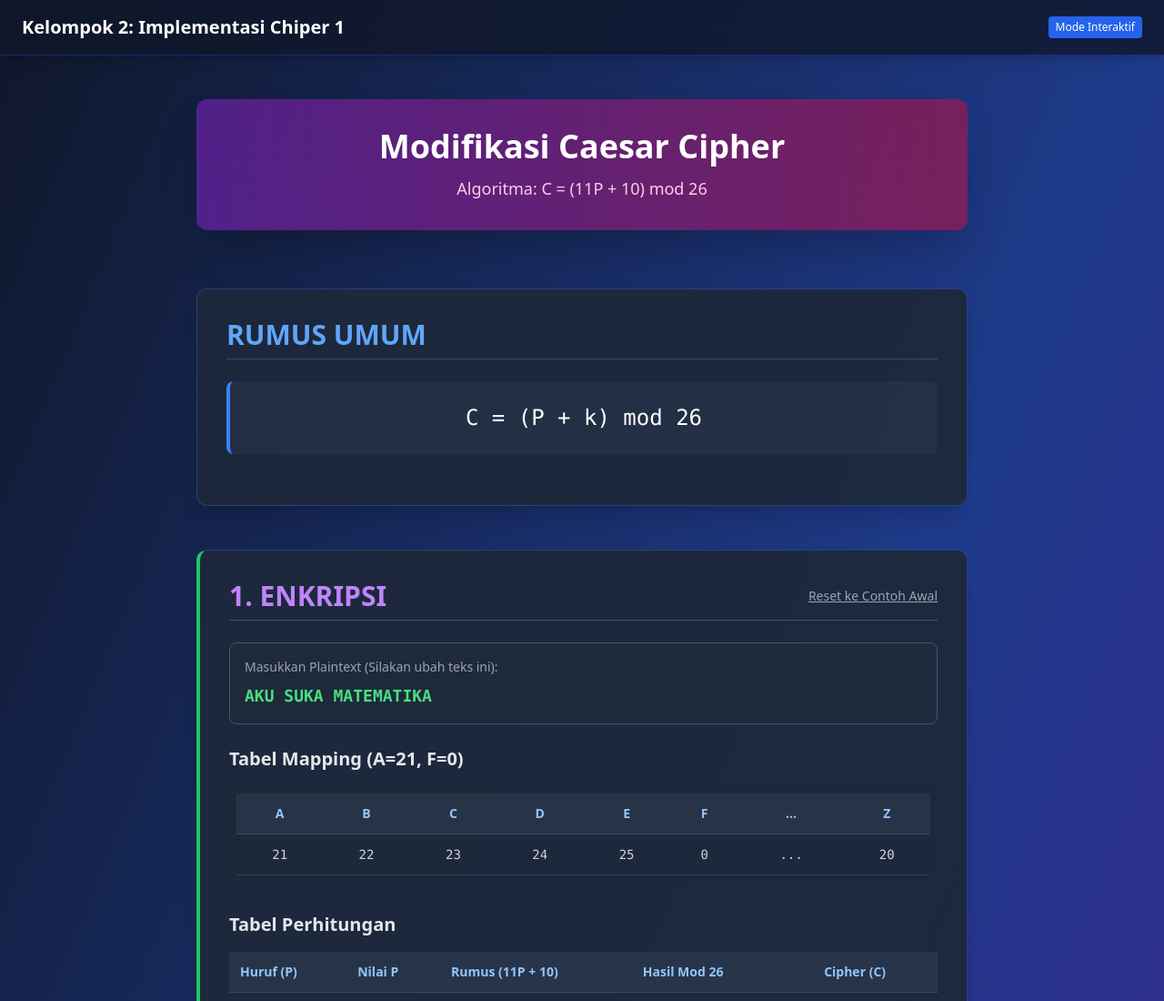
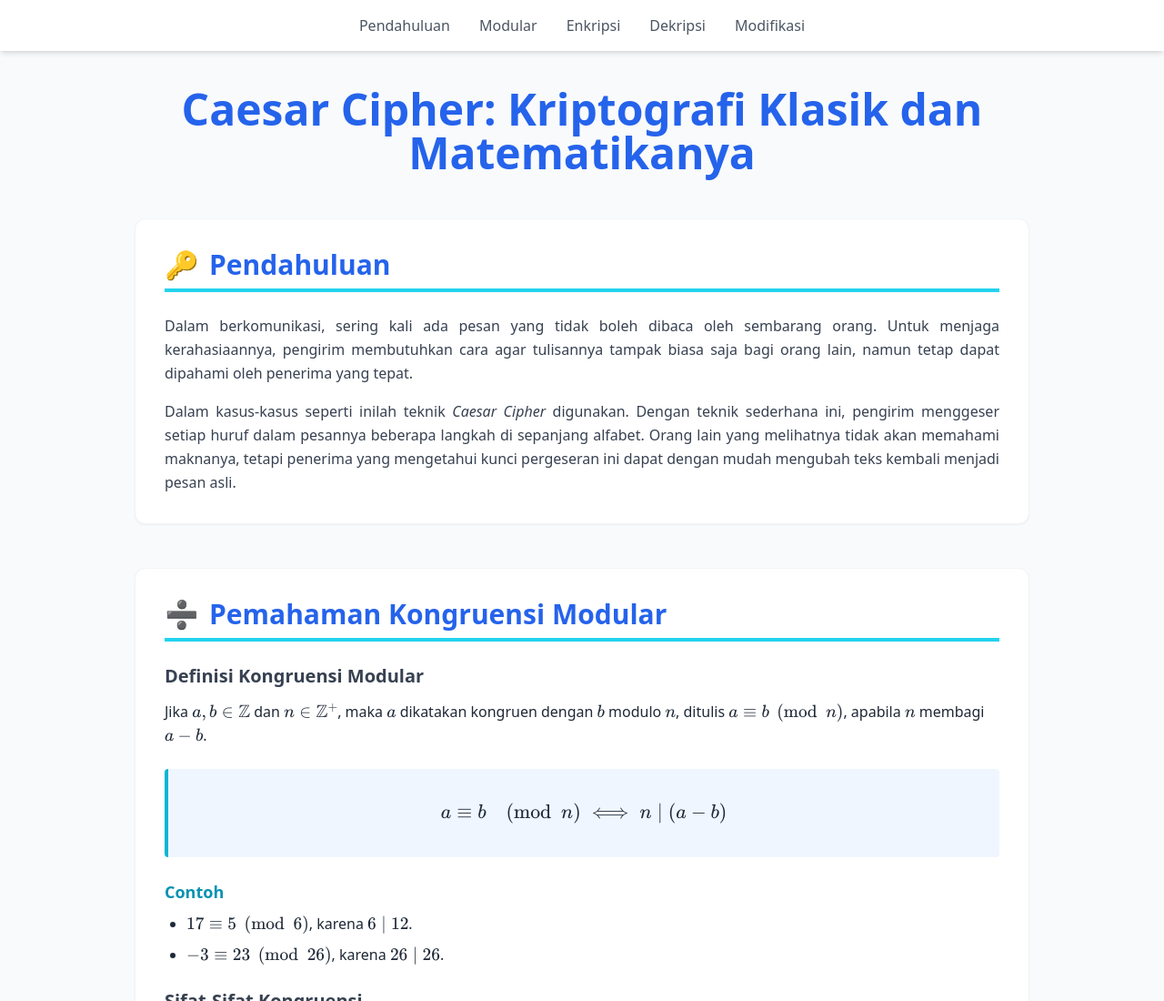
Before and after one commit to Untukmu11/FinalUASTeoriBilangan, a Next.js app: page / in a window 1280 px wide. Shown: the top 1100 px of the page at 91% size. Built offline with nearby package versions, Linux system fonts and the light colour scheme.

Commit message:
first commit

```diff
--- a/app/page.js
+++ b/app/page.js
@@ -1,262 +1,237 @@
-"use client"; // Wajib ada karena kita menggunakan interaksi (useState)
+"use client";
 
-import React, { useState, useEffect } from "react";
+import React, { useEffect } from "react";
 
-export default function CipherPage() {
-  // --- STATE (Pengganti variabel global) ---
-  const [inputText, setInputText] = useState("AKU SUKA MATEMATIKA");
-  const [cipherResult, setCipherResult] = useState("");
-  const [plainResult, setPlainResult] = useState("");
-  const [encryptData, setEncryptData] = useState([]);
-  const [decryptData, setDecryptData] = useState([]);
-
-  // --- LOGIKA (Sama seperti script asli Anda) ---
-  const mapStr = "FGHIJKLMNOPQRSTUVWXYZABCDE";
-  // Index 0 = 'F', Index 21 = 'A'
-
-  // Buat mapping object agar pencarian cepat
-  const charToVal = {};
-  for (let i = 0; i < mapStr.length; i++) {
-    charToVal[mapStr[i]] = i;
+export default function CaesarTheoryPage() {
+  // Fungsi ini dijalankan setelah halaman dimuat untuk memuat dan memproses MathJax
+  useEffect(() => {
+    // 1. Konfigurasi MathJax
+    window.MathJax = {
+      tex: {
+        inlineMath: [['$', '$'], ['\\(', '\\)']]
+      },
+      svg: {
+        fontCache: 'global'
       }
-
-  function mod(n, m) {
-    return ((n % m) + m) % m;
-  }
-
-  // Fungsi kalkulasi yang berjalan otomatis saat inputText berubah
-  useEffect(() => {
-    const input = inputText.toUpperCase();
-    let fullCipher = "";
-    let fullPlain = "";
-    let encRows = [];
-    let decRows = [];
-
-    for (let i = 0; i < input.length; i++) {
-      const char = input[i];
-
-      // Jika karakter tidak ada di map (misal spasi), lewati kalkulasi
-      if (!charToVal.hasOwnProperty(char)) {
-        fullCipher += char;
-        fullPlain += char;
-        continue;
-      }
-
-      // 1. ENKRIPSI
-      const P = charToVal[char];
-      const rawC = 11 * P + 10;
-      const C_val = mod(rawC, 26);
-      const C_char = mapStr[C_val];
-
-      fullCipher += C_char;
-
-      encRows.push({
-        char: char,
-        pVal: P,
-        formula: `11(${P}) + 10 = ${rawC}`,
-        modRes: `${rawC} mod 26 = ${C_val}`,
-        result: C_char,
-      });
-
-      // 2. DEKRIPSI (Dari hasil cipher tadi)
-      const rawP = 19 * (C_val - 10);
-      const P_recov_val = mod(rawP, 26);
-      const P_recov_char = mapStr[P_recov_val];
-
-      fullPlain += P_recov_char;
-
-      decRows.push({
-        cChar: C_char,
-        cVal: C_val,
-        formula: `19(${C_val}-10) = ${rawP}`,
-        modRes: `${rawP} mod 26 = ${P_recov_val}`,
-        result: P_recov_char,
-      });
-    }
-
-    setCipherResult(fullCipher);
-    setPlainResult(fullPlain);
-    setEncryptData(encRows);
-    setDecryptData(decRows);
-  }, [inputText]); // Akan dijalankan ulang setiap inputText berubah
-
-  const handleReset = () => {
-    setInputText("AKU SUKA MATEMATIKA");
     };
 
-  // --- RENDER JSX (Pengganti HTML body) ---
+    // 2. Cek apakah script sudah ada untuk menghindari duplikasi
+    if (!document.getElementById('mathjax-script')) {
+      const script = document.createElement('script');
+      script.src = "https://cdn.jsdelivr.net/npm/mathjax@3/es5/tex-mml-chtml.js";
+      script.async = true;
+      script.id = "mathjax-script";
+
+      script.onload = () => {
+        if (window.MathJax) {
+          window.MathJax.typesetPromise();
+        }
+      };
+
+      document.head.appendChild(script);
+    } else {
+      // Jika script sudah ada, minta render ulang
+      if (window.MathJax) {
+        window.MathJax.typesetPromise();
+      }
+    }
+  }, []);
+
+  // Fungsi helper untuk scroll halus
+  const handleScroll = (e, id) => {
+    e.preventDefault();
+    const element = document.getElementById(id);
+    if (element) {
+      element.scrollIntoView({ behavior: "smooth" });
+    }
+  };
+
   return (
-    <div
-      className="min-h-screen text-white font-sans"
-      style={{
-        backgroundImage: "linear-gradient(to bottom right, #0F172A, #1E3A8A, #4C1D95)",
-      }}
+    <div className="min-h-screen bg-gray-50 text-gray-800 font-sans leading-relaxed selection:bg-blue-100">
+
+      {/* --- HEADER & NAVIGASI --- */}
+      <header className="bg-white sticky top-0 z-50 shadow-md">
+        <div className="container mx-auto max-w-5xl px-5 py-4">
+          <nav>
+            <ul className="flex flex-wrap justify-center gap-4 md:gap-8 text-sm md:text-base font-medium text-gray-600">
+              {["Pendahuluan", "Modular", "Enkripsi", "Dekripsi", "Modifikasi"].map((item) => (
+                <li key={item}>
+                  <a
+                    href={`#${item.toLowerCase()}`}
+                    className="hover:text-blue-600 hover:border-b-2 hover:border-blue-600 transition-all pb-1 cursor-pointer"
+                    onClick={(e) => handleScroll(e, item.toLowerCase())}
                   >
-      {/* Header */}
-      <header className="bg-slate-900/80 backdrop-blur-md border-b border-blue-800/50 sticky top-0 z-50 shadow-lg">
-        <div className="container mx-auto px-6 py-4 flex justify-between items-center">
-          <h1 className="text-xl font-bold text-white">
-            Kelompok 2: Implementasi Chiper 1
-          </h1>
-          <span className="text-xs bg-blue-600 px-2 py-1 rounded">
-            Mode Interaktif
-          </span>
+                    {item}
+                  </a>
+                </li>
+              ))}
+            </ul>
+          </nav>
         </div>
       </header>
 
-      <main className="container mx-auto px-6 py-12 max-w-4xl">
-        {/* Hero Section */}
-        <div className="text-center mb-16 p-8 rounded-xl bg-gradient-to-r from-purple-800/70 to-pink-800/70 shadow-2xl">
-          <h2 className="text-4xl font-extrabold mb-3">
-            Modifikasi Caesar Cipher
+      {/* --- KONTEN UTAMA --- */}
+      <main className="container mx-auto max-w-5xl px-5 py-10 space-y-12">
+        <h1 className="text-4xl md:text-5xl font-bold text-center text-blue-600 mb-10">
+          Caesar Cipher: Kriptografi Klasik dan Matematikanya
+        </h1>
+
+        {/* 1. PENDAHULUAN */}
+        <section id="pendahuluan" className="bg-white p-8 rounded-xl shadow-sm border border-gray-100">
+          <h2 className="text-3xl font-bold text-blue-600 mb-6 border-b-4 border-cyan-400 pb-2 flex items-center gap-3">
+            <span role="img" aria-label="Kunci">🔑</span> Pendahuluan
           </h2>
-          <p className="text-lg text-pink-200">
-            Algoritma: C = (11P + 10) mod 26
+          <div className="space-y-4 text-justify text-gray-700">
+            <p>
+              Dalam berkomunikasi, sering kali ada pesan yang tidak boleh dibaca oleh sembarang orang.
+              Untuk menjaga kerahasiaannya, pengirim membutuhkan cara agar tulisannya tampak biasa saja bagi orang lain,
+              namun tetap dapat dipahami oleh penerima yang tepat.
+            </p>
+            <p>
+              Dalam kasus-kasus seperti inilah teknik <em>Caesar Cipher</em> digunakan. Dengan teknik sederhana ini,
+              pengirim menggeser setiap huruf dalam pesannya beberapa langkah di sepanjang alfabet.
+              Orang lain yang melihatnya tidak akan memahami maknanya, tetapi penerima yang mengetahui kunci pergeseran ini
+              dapat dengan mudah mengubah teks kembali menjadi pesan asli.
             </p>
           </div>
+        </section>
 
-        <div className="space-y-12">
-          {/* 1. Rumus Umum */}
-          <div className="bg-slate-800/95 border border-blue-500/30 rounded-xl p-8 shadow-xl">
-            <h3 className="text-3xl font-bold text-blue-400 mb-6 border-b border-blue-400/30 pb-2">
-              RUMUS UMUM
-            </h3>
-            <div className="bg-slate-700/30 p-6 border-l-4 border-blue-500 rounded-lg mb-6 text-center">
-              <p className="text-2xl font-mono text-white">
-                C = (P + k) mod 26
+        {/* 2. KONGRUENSI MODULAR */}
+        <section id="modular" className="bg-white p-8 rounded-xl shadow-sm border border-gray-100">
+          <h2 className="text-3xl font-bold text-blue-600 mb-6 border-b-4 border-cyan-400 pb-2 flex items-center gap-3">
+            <span role="img" aria-label="Matematika">➗</span> Pemahaman Kongruensi Modular
+          </h2>
+
+          <h3 className="text-xl font-semibold text-gray-700 mt-6 mb-3">Definisi Kongruensi Modular</h3>
+          <p className="mb-4">
+            {/* Menggunakan string literal `{`...`}` agar \mathbb{Z} tidak error */}
+            Jika {`$a, b \\in \\mathbb{Z}$`} dan {`$n \\in \\mathbb{Z}^+$`}, maka {`$a$`} dikatakan kongruen dengan {`$b$`} modulo {`$n$`}, ditulis {`$a \\equiv b \\pmod{n}$`}, apabila {`$n$`} membagi {`$a-b$`}.
           </p>
-            </div>
+
+          <div className="bg-blue-50 border-l-4 border-cyan-500 p-4 my-6 rounded overflow-x-auto text-center font-serif text-lg">
+            {`$$a \\equiv b \\pmod{n} \\iff n \\mid (a-b)$$`}
           </div>
 
-          {/* 2. Enkripsi Interaktif */}
-          <div className="bg-slate-800/95 border border-blue-500/30 rounded-xl p-8 shadow-xl border-l-4 border-l-green-500">
-            <div className="flex justify-between items-center mb-6 border-b border-purple-400/30 pb-2">
-              <h3 className="text-3xl font-bold text-purple-400">
-                1. ENKRIPSI
-              </h3>
-              <button
-                onClick={handleReset}
-                className="text-sm text-gray-400 hover:text-white underline"
-              >
-                Reset ke Contoh Awal
-              </button>
+          <h4 className="text-lg font-bold text-cyan-600 mb-2">Contoh</h4>
+          <ul className="list-disc pl-6 mb-6 space-y-2">
+            <li>{`$17 \\equiv 5 \\pmod{6}$`}, karena {`$6 \\mid 12$`}.</li>
+            <li>{`$-3 \\equiv 23 \\pmod{26}$`}, karena {`$26 \\mid 26$`}.</li>
+          </ul>
+
+          <h3 className="text-xl font-semibold text-gray-700 mt-6 mb-3">Sifat-Sifat Kongruensi</h3>
+          <ol className="list-decimal pl-6 mb-6 space-y-2">
+            <li><strong>Refleksif:</strong> {`$a \\equiv a \\pmod{n}$`}.</li>
+            <li><strong>Simetris:</strong> Jika {`$a \\equiv b \\pmod{n}$`}, maka {`$b \\equiv a \\pmod{n}$`}.</li>
+            <li><strong>Transitif:</strong> Jika {`$a \\equiv b \\pmod{n}$`} dan {`$b \\equiv c \\pmod{n}$`}, maka {`$a \\equiv c \\pmod{n}$`}.</li>
+          </ol>
+
+          <h3 className="text-xl font-semibold text-gray-700 mt-6 mb-3">Pentingnya dalam Caesar Cipher</h3>
+          <p className="mb-4">
+            Karena alfabet hanya ada 26 huruf, operasi dilakukan dengan <em>modulo 26</em> agar hasil pergeseran huruf tetap berada dalam rentang {`$0-25$`} (A-Z).
+          </p>
+        </section>
+
+        {/* 3. ENKRIPSI */}
+        <section id="enkripsi" className="bg-white p-8 rounded-xl shadow-sm border border-gray-100">
+          <h2 className="text-3xl font-bold text-blue-600 mb-6 border-b-4 border-cyan-400 pb-2 flex items-center gap-3">
+            <span role="img" aria-label="Gembok">🔒</span> Langkah Enkripsi
+          </h2>
+          <p className="mb-6">
+            <strong>Enkripsi</strong> mengubah pesan asli (plaintext) menjadi ciphertext dengan menggeser huruf sejauh {`$k$`}.
+          </p>
+
+          <div className="bg-blue-50 border-l-4 border-cyan-500 p-4 my-6 rounded overflow-x-auto text-center font-serif text-lg">
+            {`$$C \\equiv P + k \\pmod{26}$$`}
           </div>
 
-            {/* Input User */}
-            <div className="bg-slate-800 p-4 rounded-lg mb-6 border border-slate-600">
-              <label className="block text-sm text-gray-400 mb-2">
-                Masukkan Plaintext (Silakan ubah teks ini):
-              </label>
-              <input
-                type="text"
-                value={inputText}
-                onChange={(e) => setInputText(e.target.value)}
-                className="bg-transparent border-none border-b-2 border-green-400 text-green-400 font-bold text-lg w-full outline-none font-mono focus:border-green-600"
-              />
-            </div>
-
-            {/* Tabel Mapping Referensi */}
-            <h4 className="text-xl font-semibold text-gray-200 mb-4">
-              Tabel Mapping (A=21, F=0)
-            </h4>
-            <div className="overflow-x-auto mb-8 bg-slate-800/50 rounded p-2">
-              <table className="w-full text-center border-collapse text-sm">
+          <h4 className="text-lg font-bold text-cyan-600 mb-4">Contoh: "MATH" dengan kunci {`$k=3$`}</h4>
+          <div className="overflow-x-auto">
+            <table className="w-full border-collapse border border-gray-200 text-center">
               <thead>
-                  <tr>
-                    {["A", "B", "C", "D", "E", "F", "...", "Z"].map((char) => (
-                      <th
-                        key={char}
-                        className="p-3 border-b border-white/10 bg-slate-700/50 text-blue-300 font-bold"
-                      >
-                        {char}
-                      </th>
-                    ))}
+                <tr className="bg-blue-600 text-white">
+                  <th className="p-3 border">Huruf</th>
+                  <th className="p-3 border">Angka ({`$P$`})</th>
+                  <th className="p-3 border">Rumus ({`$P+3$`})</th>
+                  <th className="p-3 border">Ciphertext</th>
                 </tr>
               </thead>
-                <tbody>
-                  <tr className="font-mono text-gray-300">
-                    {[21, 22, 23, 24, 25, 0, "...", 20].map((val, idx) => (
-                      <td key={idx} className="p-3 border-b border-white/10">
-                        {val}
-                      </td>
-                    ))}
-                  </tr>
+              <tbody className="bg-white">
+                <tr className="even:bg-gray-50"><td>M</td><td>12</td><td>15</td><td>P</td></tr>
+                <tr className="even:bg-gray-50"><td>A</td><td>0</td><td>3</td><td>D</td></tr>
+                <tr className="even:bg-gray-50"><td>T</td><td>19</td><td>22</td><td>W</td></tr>
+                <tr className="even:bg-gray-50"><td>H</td><td>7</td><td>10</td><td>K</td></tr>
               </tbody>
             </table>
           </div>
+        </section>
 
-            {/* Tabel Hasil Dinamis */}
-            <h4 className="text-xl font-semibold text-gray-200 mb-4">
-              Tabel Perhitungan
-            </h4>
-            <div className="overflow-x-auto mb-4">
-              <table className="w-full border-collapse text-sm text-left">
+        {/* 4. DEKRIPSI */}
+        <section id="dekripsi" className="bg-white p-8 rounded-xl shadow-sm border border-gray-100">
+          <h2 className="text-3xl font-bold text-blue-600 mb-6 border-b-4 border-cyan-400 pb-2 flex items-center gap-3">
+            <span role="img" aria-label="Buka Gembok">🔓</span> Langkah Dekripsi
+          </h2>
+          <p className="mb-6">
+            <strong>Dekripsi</strong> mengembalikan pesan asli dengan menggeser mundur (pengurangan modular).
+          </p>
+
+          <div className="bg-blue-50 border-l-4 border-cyan-500 p-4 my-6 rounded overflow-x-auto text-center font-serif text-lg">
+            {`$$P \\equiv C - k \\pmod{26}$$`}
+          </div>
+
+          <h4 className="text-lg font-bold text-cyan-600 mb-4">Contoh: "PDWK" dengan kunci {`$k=3$`}</h4>
+          <div className="overflow-x-auto">
+            <table className="w-full border-collapse border border-gray-200 text-center">
               <thead>
-                  <tr>
-                    <th className="p-3 border-b border-white/10 bg-slate-700/50 text-blue-300">Huruf (P)</th>
-                    <th className="p-3 border-b border-white/10 bg-slate-700/50 text-blue-300">Nilai P</th>
-                    <th className="p-3 border-b border-white/10 bg-slate-700/50 text-blue-300">Rumus (11P + 10)</th>
-                    <th className="p-3 border-b border-white/10 bg-slate-700/50 text-blue-300">Hasil Mod 26</th>
-                    <th className="p-3 border-b border-white/10 bg-slate-700/50 text-blue-300">Cipher (C)</th>
+                <tr className="bg-blue-600 text-white">
+                  <th className="p-3 border">Ciphertext</th>
+                  <th className="p-3 border">Angka ({`$C$`})</th>
+                  <th className="p-3 border">Rumus ({`$C-3$`})</th>
+                  <th className="p-3 border">Plaintext</th>
                 </tr>
               </thead>
-                <tbody>
-                  {encryptData.map((row, idx) => (
-                    <tr key={idx}>
-                      <td className="p-3 border-b border-white/10 font-bold text-blue-300">{row.char}</td>
-                      <td className="p-3 border-b border-white/10">{row.pVal}</td>
-                      <td className="p-3 border-b border-white/10">{row.formula}</td>
-                      <td className="p-3 border-b border-white/10 text-yellow-300 font-bold">{row.modRes}</td>
-                      <td className="p-3 border-b border-white/10 font-bold text-green-400">{row.result}</td>
-                    </tr>
-                  ))}
+              <tbody className="bg-white">
+                <tr className="even:bg-gray-50"><td>P</td><td>15</td><td>12</td><td>M</td></tr>
+                <tr className="even:bg-gray-50"><td>D</td><td>3</td><td>0</td><td>A</td></tr>
+                <tr className="even:bg-gray-50"><td>W</td><td>22</td><td>19</td><td>T</td></tr>
+                <tr className="even:bg-gray-50"><td>K</td><td>10</td><td>7</td><td>H</td></tr>
               </tbody>
             </table>
           </div>
+        </section>
 
-            <p className="mt-4 text-lg font-semibold text-green-400 bg-slate-900/50 p-3 rounded border border-green-500/30">
-              Hasil Ciphertext: <span className="text-white font-mono">{cipherResult}</span>
+        {/* 5. MODIFIKASI ALGORITMA */}
+        <section id="modifikasi" className="bg-white p-8 rounded-xl shadow-sm border border-gray-100">
+          <h2 className="text-3xl font-bold text-blue-600 mb-6 border-b-4 border-cyan-400 pb-2 flex items-center gap-3">
+            <span role="img" aria-label="Roda Gigi">⚙</span> Modifikasi Algoritma
+          </h2>
+          <p className="mb-6">
+            Modifikasi Caesar Cipher didasarkan pada transformasi linear di ruang modular:
           </p>
+          <div className="bg-blue-50 border-l-4 border-cyan-500 p-4 my-6 rounded overflow-x-auto text-center font-serif text-lg">
+            {`$$f_k(P)=(P+k) \\pmod{n}$$`}
           </div>
 
-          {/* 3. Dekripsi Otomatis */}
-          <div className="bg-slate-800/95 border border-blue-500/30 rounded-xl p-8 shadow-xl border-l-4 border-l-teal-500">
-            <h3 className="text-3xl font-bold text-teal-400 mb-6 border-b border-teal-400/30 pb-2">
-              2. DEKRIPSI (Otomatis)
-            </h3>
-            <p className="mb-4 text-gray-300">
-              Mendekripsi kembali hasil ciphertext di atas menggunakan rumus $P = 19(C - 10) \mod 26$.
-            </p>
-
-            <div className="overflow-x-auto mb-4">
-              <table className="w-full border-collapse text-sm text-left">
-                <thead>
-                  <tr>
-                    <th className="p-3 border-b border-white/10 bg-slate-700/50 text-blue-300">Cipher (C)</th>
-                    <th className="p-3 border-b border-white/10 bg-slate-700/50 text-blue-300">Nilai C</th>
-                    <th className="p-3 border-b border-white/10 bg-slate-700/50 text-blue-300">Rumus 19(C-10)</th>
-                    <th className="p-3 border-b border-white/10 bg-slate-700/50 text-blue-300">Hasil Mod 26</th>
-                    <th className="p-3 border-b border-white/10 bg-slate-700/50 text-blue-300">Plain (P)</th>
-                  </tr>
-                </thead>
-                <tbody>
-                  {decryptData.map((row, idx) => (
-                    <tr key={idx}>
-                      <td className="p-3 border-b border-white/10 font-bold text-green-400">{row.cChar}</td>
-                      <td className="p-3 border-b border-white/10">{row.cVal}</td>
-                      <td className="p-3 border-b border-white/10">{row.formula}</td>
-                      <td className="p-3 border-b border-white/10 text-yellow-300 font-bold">{row.modRes}</td>
-                      <td className="p-3 border-b border-white/10 font-bold text-blue-300">{row.result}</td>
-                    </tr>
-                  ))}
-                </tbody>
-              </table>
+          <div className="space-y-6 mt-6">
+            <div>
+              <h3 className="text-xl font-semibold text-gray-700 mb-2">Extended Caesar</h3>
+              <p>Mengubah domain dari {`$\\mathbb{Z}_{26}$`} menjadi {`$\\mathbb{Z}_n$`} dengan {`$n > 26$`}. Ini memperbesar ruang kunci.</p>
             </div>
-            <p className="mt-4 text-lg font-semibold text-green-400 bg-slate-900/50 p-3 rounded border border-green-500/30">
-              Hasil Kembali: <span className="text-white font-mono">{plainResult}</span>
-            </p>
+            <div>
+              <h3 className="text-xl font-semibold text-gray-700 mb-2">Vigenère Cipher</h3>
+              <p>Menggunakan kunci yang berbeda untuk setiap huruf (periodik), sehingga analisis frekuensi biasa menjadi sulit.</p>
+            </div>
+            <div>
+              <h3 className="text-xl font-semibold text-gray-700 mb-2">Affine Cipher</h3>
+              <p>Perluasan menjadi transformasi linear umum: {`$f(P)=(aP+b) \\pmod{26}$`}, di mana {`$\\gcd(a, 26)=1$`}.</p>
             </div>
           </div>
+        </section>
+
+        {/* --- FOOTER --- */}
+        <footer className="text-center py-8 text-gray-500 text-sm border-t border-gray-200 mt-10">
+          <p>Dokumentasi Berdasarkan Materi Caesar Cipher Kelompok 2</p>
+        </footer>
+
       </main>
     </div>
   );
```
Lines whose indentation alone changed are shown as unchanged.
